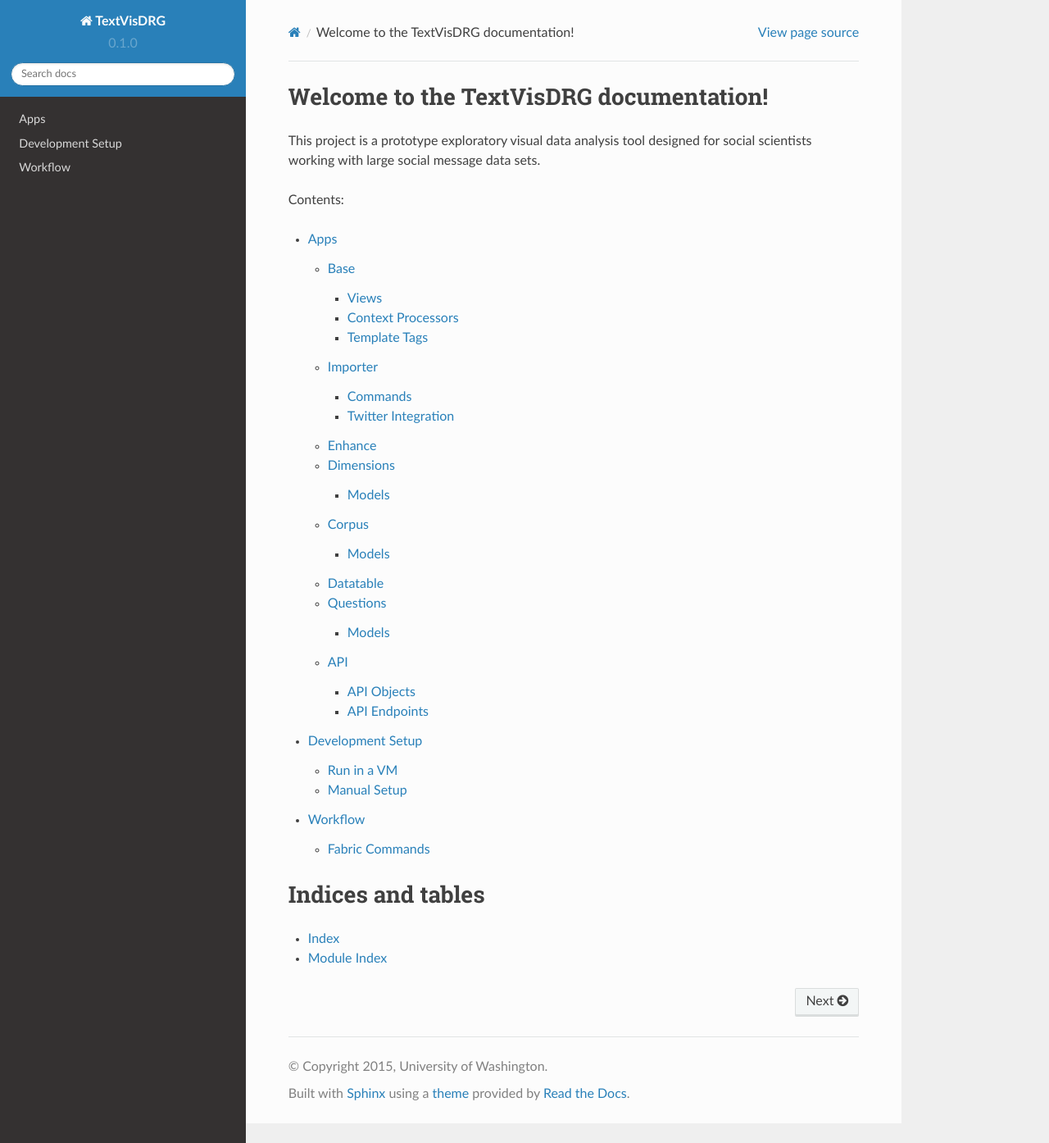
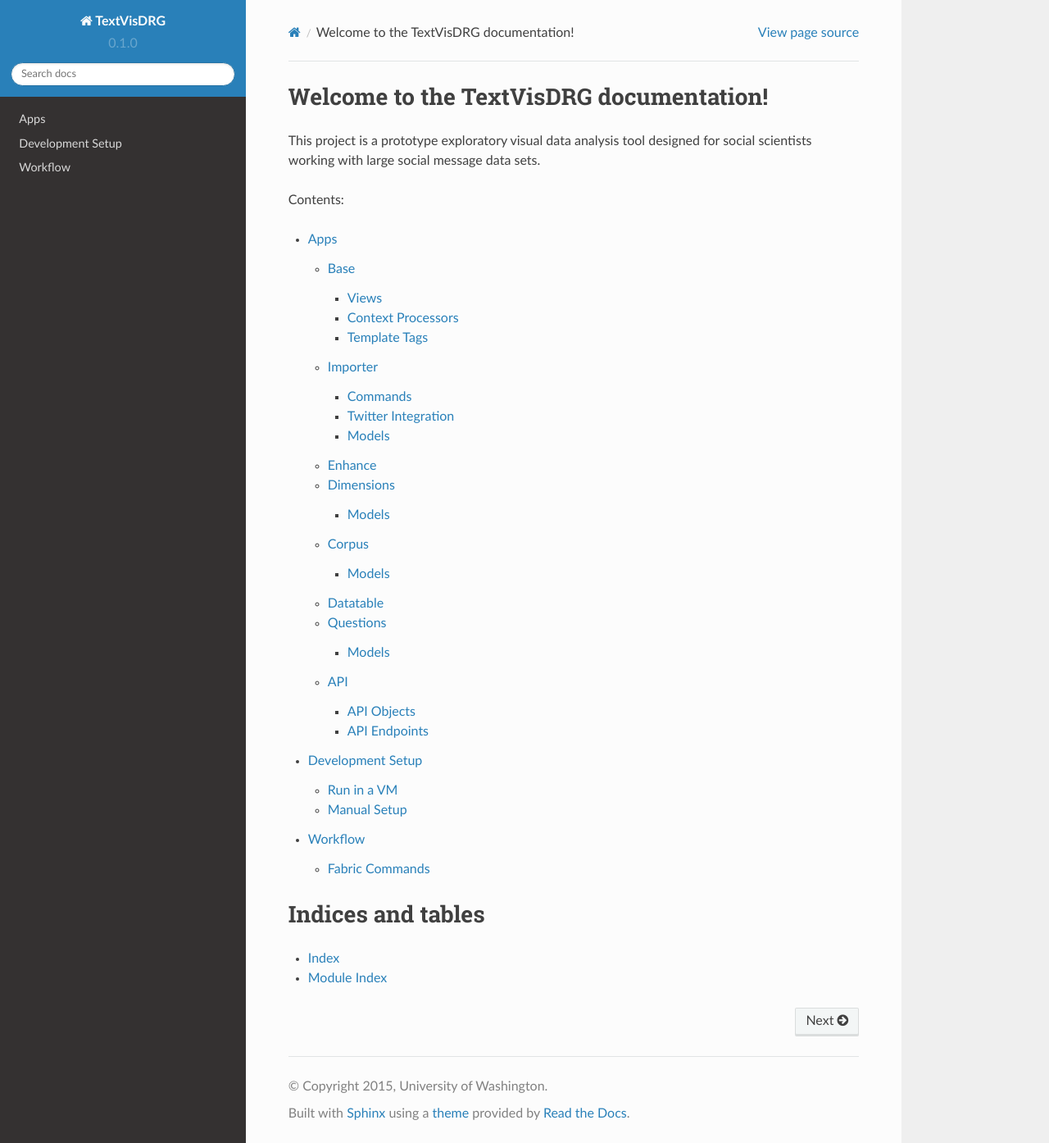
Before and after one commit to hds-lab/textvisdrg, a Sphinx documentation site: the page built from docs/index.rst, in a window 1280 px wide and 1394 px high. Shown: the whole window at 82% size. Built offline with Sphinx 7.4.7 and the Read the Docs theme 2.0.0, drawn with Linux system fonts in a browser that asks for light colours.

Commit message:
update importer docs

```diff
--- a/docs/apps/importer.rst
+++ b/docs/apps/importer.rst
@@ -25,3 +25,9 @@
 
 .. automodule:: msgvis.apps.importer.twitter
     :members:
+
+Models
+------
+
+.. automodule:: msgvis.apps.importer.models
+    :members:
```
